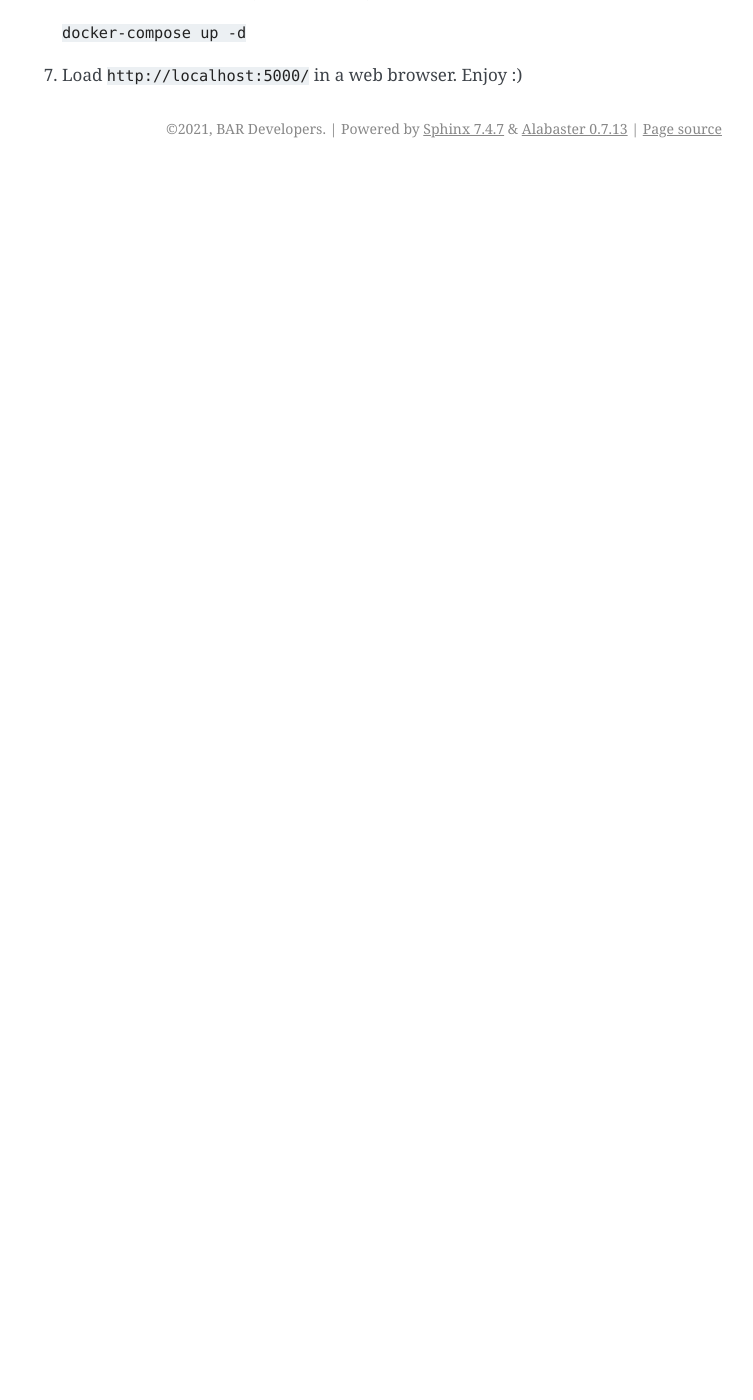
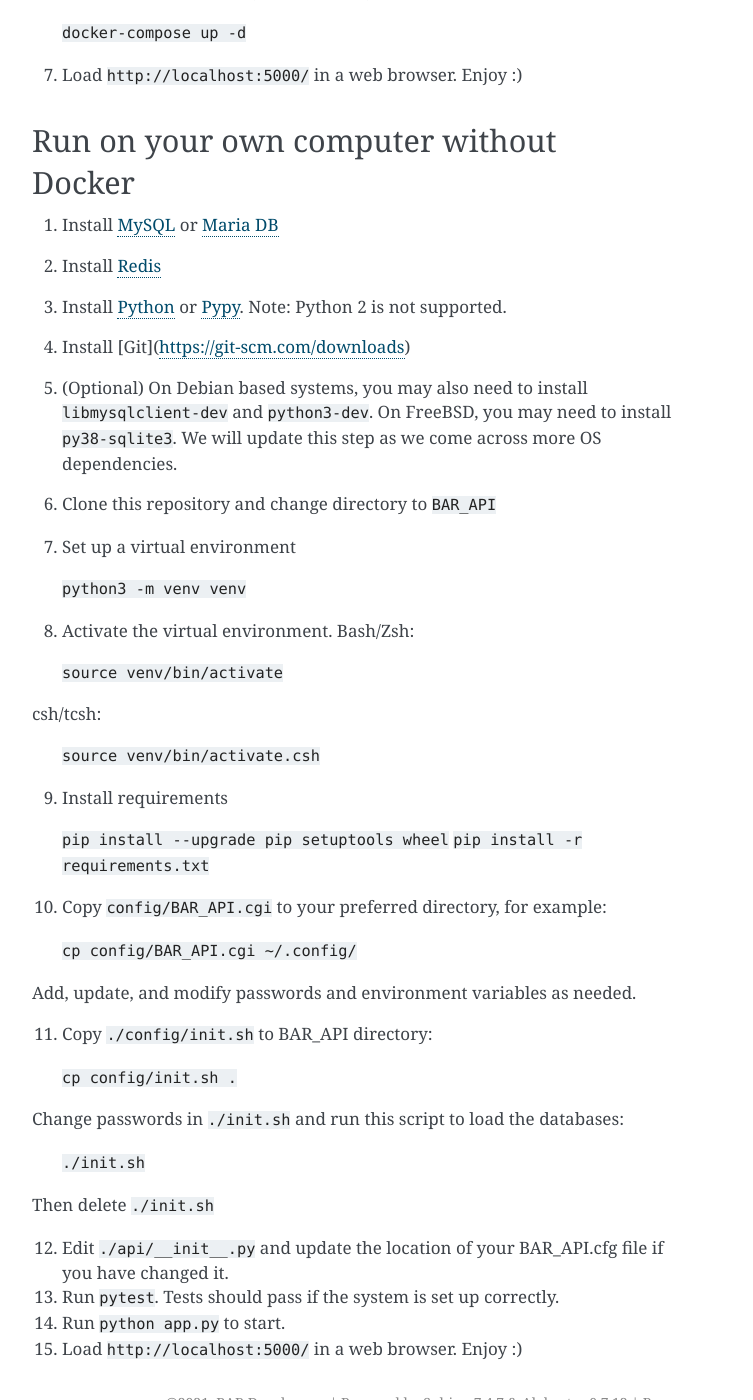
Before and after one commit to BioAnalyticResource/BAR_API, a Sphinx documentation site: the page built from docs/source/index.rst, in a window 1280 px wide and 1400 px high, scrolled down 534 px. Shown: the whole window, without its empty margins (388-1141 px from the left). Built offline with Sphinx 7.4.7, drawn with Linux system fonts in a browser that asks for light colours; before the commit the page ends 900 px from its top, so only the background shows below that; some of the changed text lies outside the part shown.

```diff
--- a/docs/source/index.rst
+++ b/docs/source/index.rst
@@ -27,3 +27,59 @@ Run on your own computer with Docker
 .. _Docker: https://docs.docker.com/get-docker/
 .. _Docker Compose: https://docs.docker.com/compose/install/
 .. _Git: https://git-scm.com/downloads
+
+Run on your own computer without Docker
+---------------------------------------
+
+1. Install `MySQL`_ or `Maria DB`_
+2. Install `Redis`_
+3. Install `Python`_  or `Pypy`_. Note: Python 2 is not supported.
+4. Install [Git](https://git-scm.com/downloads)
+5. (Optional) On Debian based systems, you may also need to install ``libmysqlclient-dev`` and ``python3-dev``. On FreeBSD, you may need to install ``py38-sqlite3``. We will update this step as we come across more OS dependencies.
+6. Clone this repository and change directory to ``BAR_API``
+7. Set up a virtual environment
+
+   ``python3 -m venv venv``
+
+8. Activate the virtual environment. Bash/Zsh:
+
+   ``source venv/bin/activate``
+
+csh/tcsh:
+
+   ``source venv/bin/activate.csh``
+
+9. Install requirements
+
+   ``pip install --upgrade pip setuptools wheel``
+   ``pip install -r requirements.txt``
+
+10. Copy ``config/BAR_API.cgi`` to your preferred directory, for example:
+
+   ``cp config/BAR_API.cgi ~/.config/``
+
+Add, update, and modify passwords and environment variables as needed.
+
+11. Copy ``./config/init.sh`` to BAR_API directory:
+
+   ``cp config/init.sh .``
+
+Change passwords in ``./init.sh`` and run this script to load the databases:
+
+   ``./init.sh``
+
+Then delete ``./init.sh``
+
+12. Edit ``./api/__init__.py`` and update the location of your BAR_API.cfg file if you have changed it.
+
+13. Run ``pytest``. Tests should pass if the system is set up correctly.
+
+14. Run ``python app.py`` to start.
+
+15. Load ``http://localhost:5000/`` in a web browser. Enjoy :)
+
+.. _MySQL: https://www.mysql.com/products/community/
+.. _Maria DB: https://mariadb.com/downloads/
+.. _Redis: https://redis.io/download
+.. _Python: https://www.python.org/downloads/
+.. _Pypy: https://www.pypy.org/download.html
```
Also changed, not shown: README.md (+2 -71 lines).
